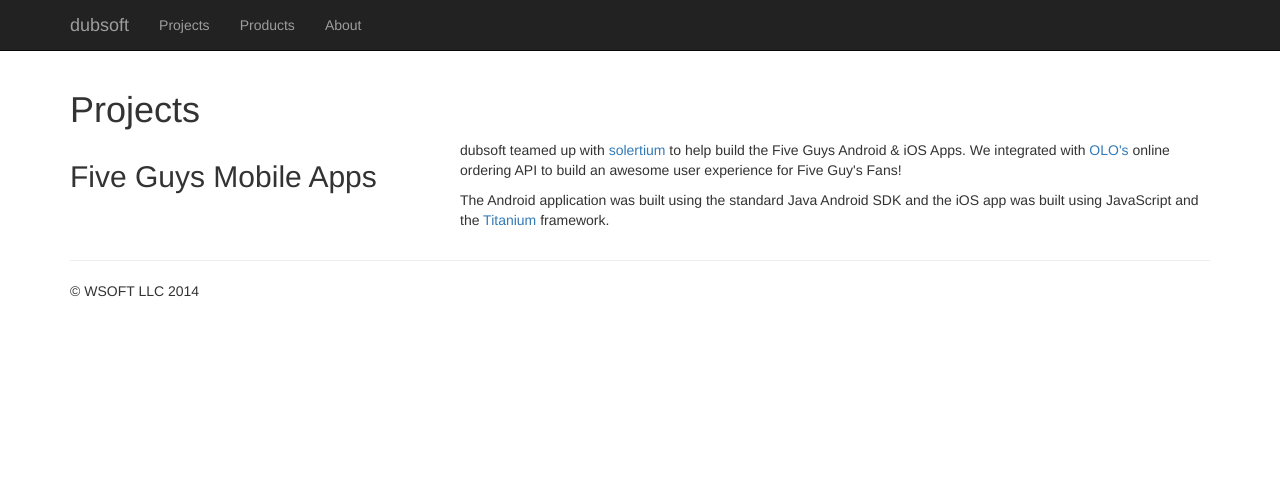
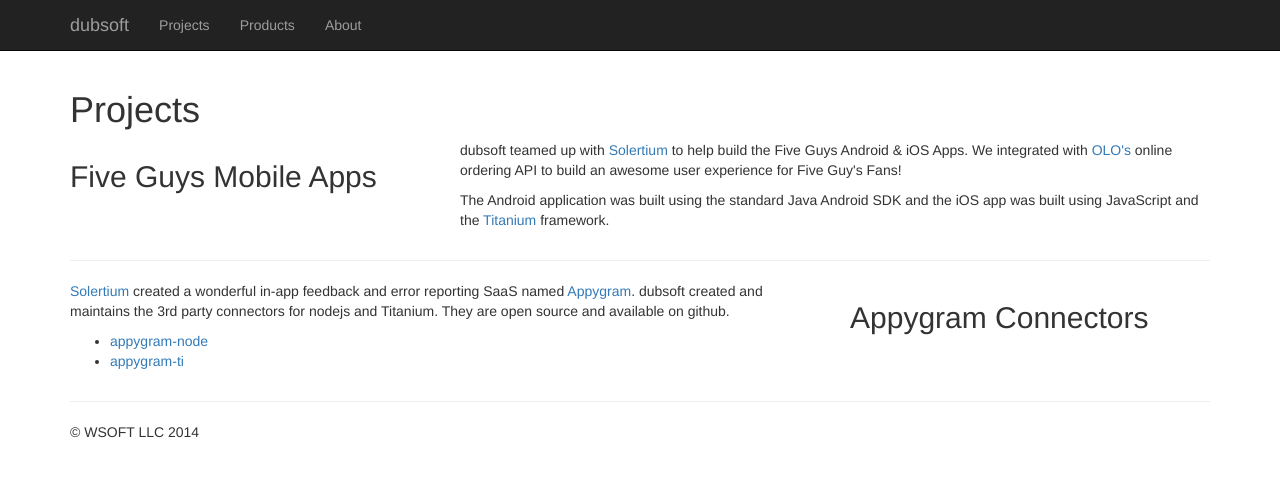
Before and after one commit to dubsoft/dubsoft-www, a Jekyll site: the page built from projects/index.html, in a window 1280 px wide. Shown: the top 477 px of the page. Built offline with Jekyll 4.4.1, drawn with Linux system fonts in a browser that asks for light colours; nearby versions of some CDN libraries; Markdown is read by kramdown in place of the engine named in the settings.

Commit message:
Add appygram connectors

```diff
--- a/projects/index.html
+++ b/projects/index.html
@@ -9,7 +9,7 @@
   </div>
   <div class="col-md-8">
     <p>dubsoft teamed up with <a
-      href="http://www.solertium.com/work/projects/five-guys-android">solertium</a>
+      href="http://www.solertium.com/work/projects/five-guys-android">Solertium</a>
     to help build the Five Guys Android &amp; iOS Apps. We integrated
     with <a href="http://www.olo.com/">OLO's</a> online ordering API to
     build an awesome user experience for Five Guy's Fans!</a></p>
@@ -18,3 +18,23 @@
     href="http://www.appcelerator.com/">Titanium</a> framework.
   </div>
 </div>
+<hr>
+<div class="row">
+  <div class="col-md-8">
+    <p><a href="http://www.solertium.com/work/projects/appygram">Solertium</a>
+    created a wonderful in-app feedback and error reporting
+    SaaS named <a href="http://www.appygram.com">Appygram</a>.
+    dubsoft created and maintains the 3rd party connectors for nodejs
+    and Titanium. They are open source and available on github.</p>
+    <ul>
+      <li><a
+        href="https://github.com/dubsoft/appygram-node">appygram-node</a></li>
+      <li><a
+        href="https://github.com/dubsoft/appygram-ti">appygram-ti</a></li>
+    </ul>
+
+  </div>
+  <div class="col-md-4">
+    <h2>Appygram Connectors</h2>
+  </div>
+</div>
```
